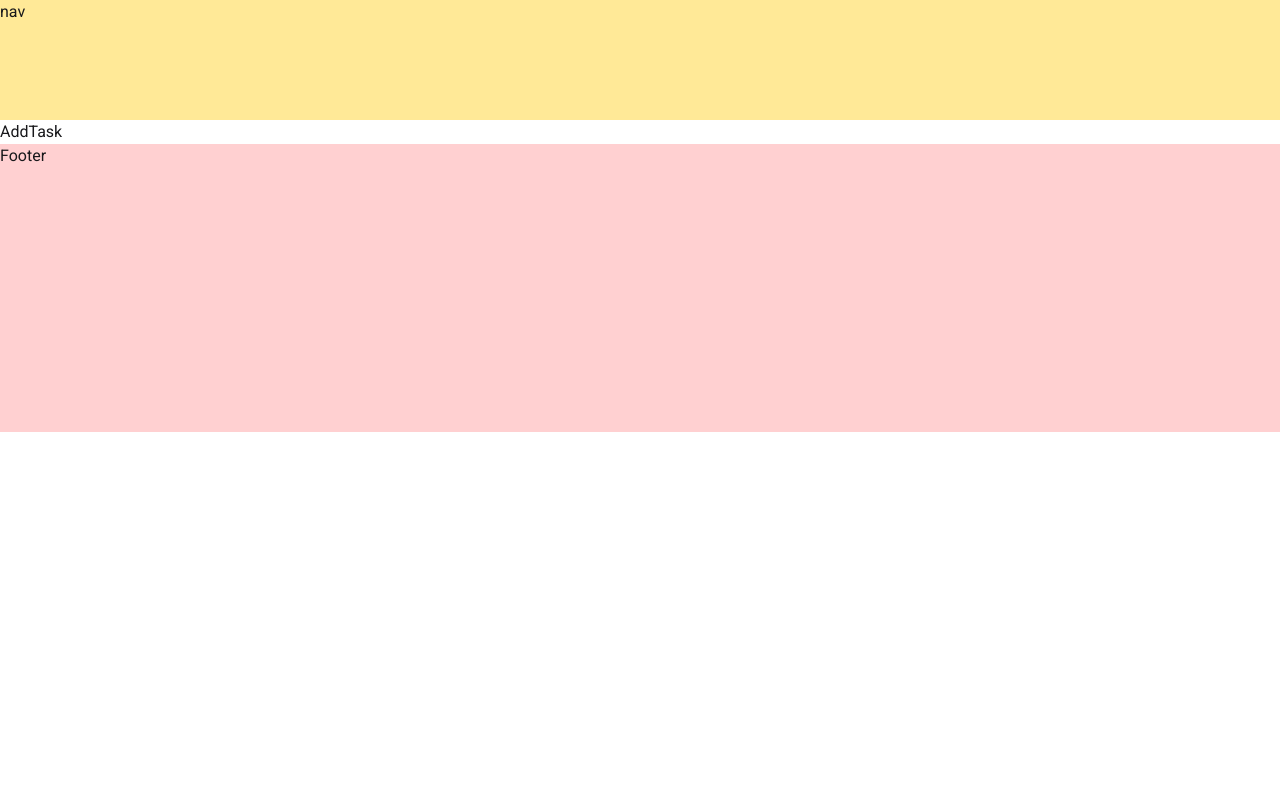
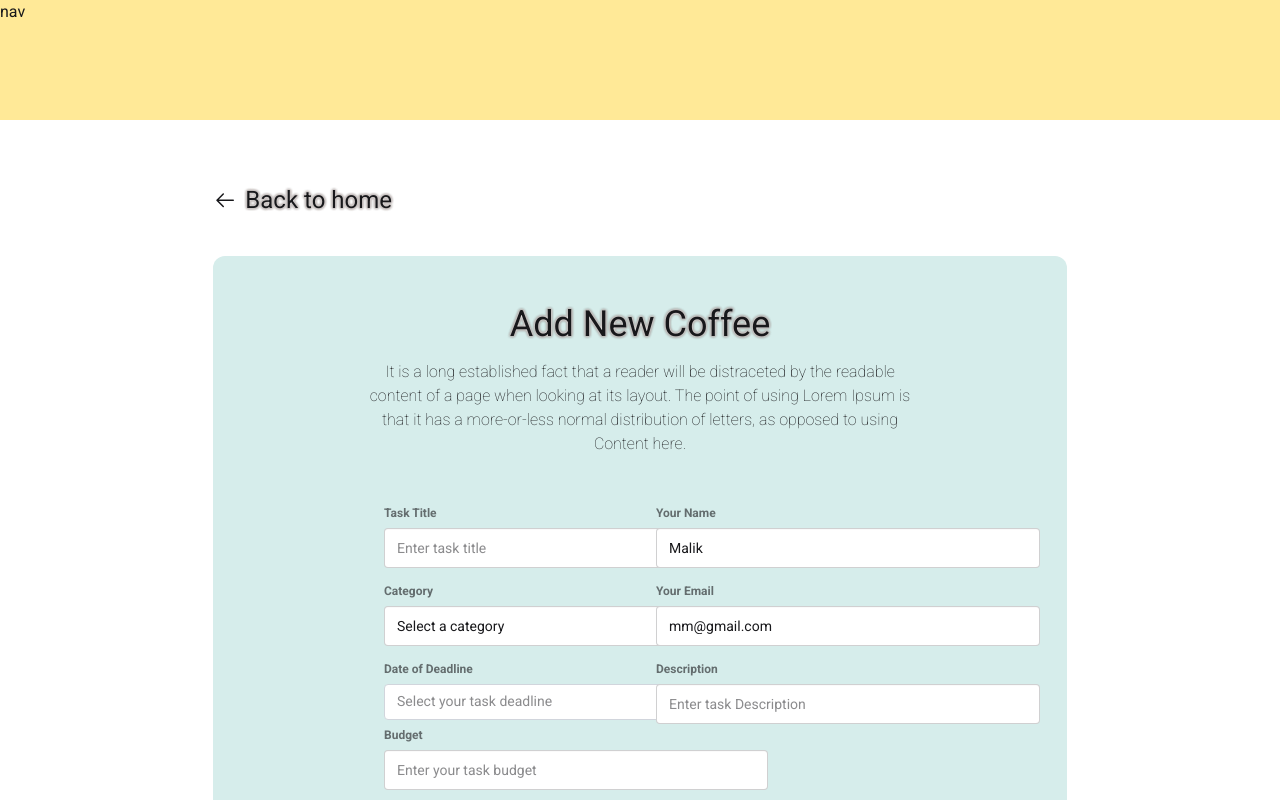
Before and after one commit to istiakiraz/Kajera.com, a React (Vite) app: page /add-task in a window 1280 px wide. Shown: the top 800 px of the page. Built offline with nearby package versions, Linux system fonts and the light colour scheme; a web font is replaced by a local one.

Commit message:
added a add task page

```diff
--- a/package.json
+++ b/package.json
@@ -11,7 +11,9 @@
   },
   "dependencies": {
     "@tailwindcss/vite": "^4.1.7",
+    "date-fns": "^4.1.0",
     "react": "^19.1.0",
+    "react-datepicker": "^8.3.0",
     "react-dom": "^19.1.0",
     "react-icons": "^5.5.0",
     "react-router": "^7.6.0",
--- a/src/pages/AddTask.jsx
+++ b/src/pages/AddTask.jsx
@@ -1,11 +1,165 @@
-import React from 'react';
+import React, { useState } from "react";
+import DatePicker from "react-datepicker";
+import { GoArrowLeft } from "react-icons/go";
+import { Link } from "react-router";
+import "react-datepicker/dist/react-datepicker.css";
+import { format } from "date-fns";
 
 const AddTask = () => {
-    return (
-        <div>
-            AddTask
+
+    const [dob, setDob] = useState(null);
+
+    const handleSubmit =(e)=>{
+      e.preventDefault()
+
+      const form = e.target;
+
+    const formData = new FormData(form);
+    const newCoffee = Object.fromEntries(formData.entries());
+
+    newCoffee.budget = parseInt(newCoffee.budget);
+    newCoffee.dob = dob ? format(dob, "yyyy-MM-dd") : "";
+    console.log(newCoffee);
+
+    }
+
+
+
+  return (
+    <div
+    //   style={{ backgroundImage: `url(${bg})` }}
+    //   className=" bg-cover bg-center  h-[900px]"
+    >
+      <div className="md:w-8/12 w-11/12 py-16 mx-auto">
+        <Link to="/">
+          <span
+            className="flex gap-2 mb-10 rancho text-2xl   items-center"
+            style={{
+              textShadow:
+                "0 0 3px #fff, 0 0 3px #fff, 0 0 3px #331A15, 0 0 3px #331A15",
+            }}
+          >
+            {" "}
+            <GoArrowLeft /> Back to home
+          </span>
+        </Link>
+
+        <div className="bg-[#d6edeb] rounded-xl">
+          <div className="md:w-9/12  md:px-12 w-11/12 py-12 mx-auto">
+            <h1
+              className="text-center text-4xl mb-4 rancho"
+              style={{
+                textShadow:
+                  "0 0 3px #fff, 0 0 3px #fff, 0 0 3px #331A15, 0 0 3px #331A15",
+              }}
+            >
+              Add New Coffee
+            </h1>
+            <p className="text-center font-thin mb-8">
+              It is a long established fact that a reader will be distraceted by
+              the readable content of a page when looking at its layout. The
+              point of using Lorem Ipsum is that it has a more-or-less normal
+              distribution of letters, as opposed to using Content here.
+            </p>
+
+            <form onSubmit={handleSubmit} className="grid grid-cols-1 md:grid-cols-2">
+              <div>
+                <fieldset className="fieldset rounded-box md:w-xs  p-4">
+
+                {/* title input */}
+                  <label className="label font-bold">Task Title</label>
+                  <input
+                    required
+                    name="title"
+                    type="text"
+                    className="input  mb-2 md:w-96"
+                    placeholder="Enter task title"
+                  />
+
+
+                  <label className="label font-bold">Category</label>
+                  <select name="category" required className="input mb-2 md:w-96">
+                    <option value="">Select a category</option>
+                    <option value="Web Development"> Web Development</option>
+                    <option value=" Design"> Design</option>
+                    <option value="Writing">Writing</option>
+                    <option value="Marketing">Marketing</option>
+                    <option value="SEO">SEO</option>
+                    <option value="Video Edit">Video Edit</option>
+                    <option value="Photo Edit">Photo Edit</option>
+                    <option value="Others">Others</option>
+                  </select>
+
+                   <label className=" font-bold label">Date of Deadline</label>
+                  <DatePicker
+
+                    required
+                    selected={dob}
+                    onChange={(date) => setDob(date)}
+                    dateFormat="dd/MM/yyyy"
+                    placeholderText="Select your task deadline"
+                    className="border border-gray-300 placeholder:text-sm bg-white md:w-96 w-80 px-3 py-2 rounded"
+                  />
+
+
+                  <label className=" font-bold label">Budget</label>
+                  <input
+                    type="number"
+                    required
+                    name="budget"
+                    className="input mb-2 md:w-96"
+                    placeholder="Enter your task budget"
+                  />
+                </fieldset>
+              </div>
+              <div>
+                <fieldset className="fieldset -mt-5 md:-mt-0 rounded-box md:w-xs  p-4">
+
+                  <label className="label font-bold">Your Name</label>
+                  <input
+                    required
+                    name="name"
+                    type="text"
+                    className="input  mb-2 md:w-96"
+                    value={'Malik'}
+
+                  />
+                  <label className="label font-bold">Your Email</label>
+                  <input
+                    required
+                    name="email"
+                    type="text"
+                    className="input  mb-2 md:w-96"
+                    value={'mm@gmail.com'}
+
+                  />
+
+                  <label className=" font-bold label">Description</label>
+                  <input
+                    required
+                    type="text"
+                    name="description"
+                    className="input mb-2 md:w-96"
+                    placeholder="Enter task Description"
+                  />
+                </fieldset>
+              </div>
+
+              <button
+                type="submit"
+                className="btn col-span-full w-full md:w-[820px] relative rounded px-5 py-2.5 overflow-hidden group bg-[#49785b]  hover:bg-gradient-to-r hover:from-[#49785b] hover:to-[#49785b] text-white hover:ring-2 hover:ring-offset-2 hover:ring-[#49785b] transition-all ease-out duration-300  "
+              >
+
+                  <span className="absolute right-0 w-8 h-32 -mt-12 transition-all duration-1000 transform translate-x-12 bg-white opacity-10 rotate-12 group-hover:-translate-x-40 ease"></span>
+                  <span className="relative">Add Task</span>
+
+              </button>
+            </form>
+          </div>
         </div>
-    );
+      </div>
+    </div>
+  );
 };
 
 export default AddTask;
```
Also changed, not shown: 1 other file (tests, documents, lock files or other folders).
